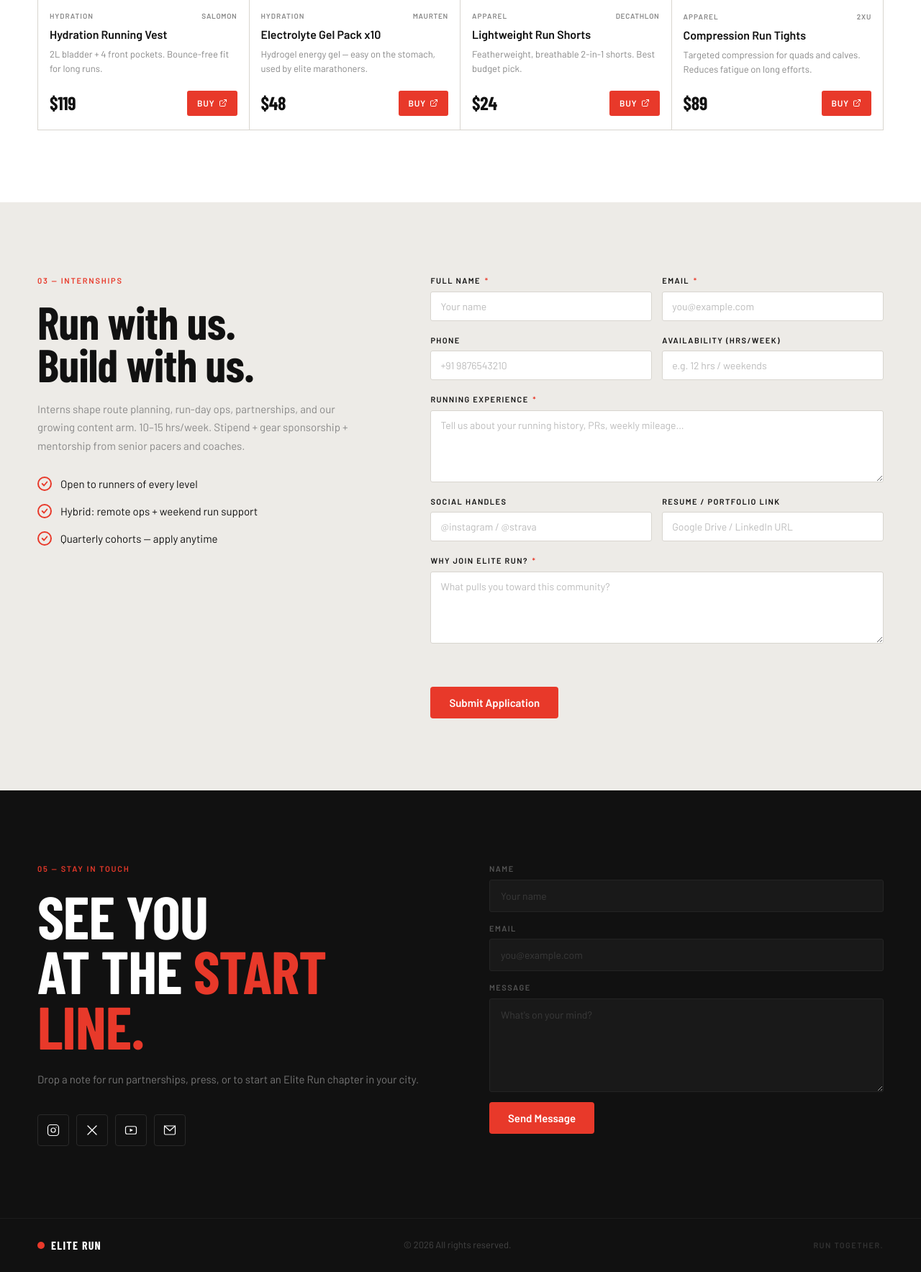
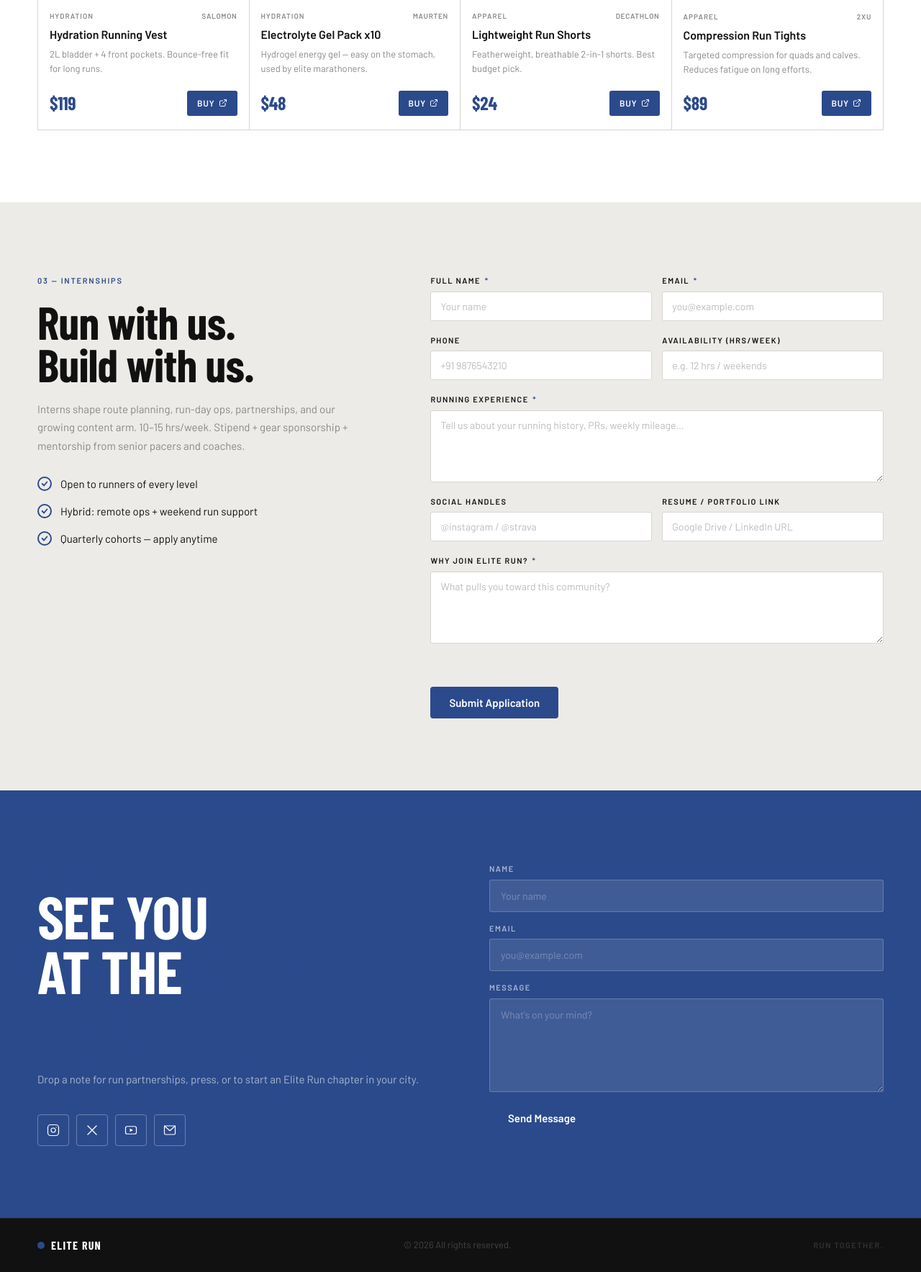
Before and after one commit to Nexus-git04/Elite-run, a Flask app: page / in a window 1280 px wide. Shown: the part 4010-5777 px from the top of the page at 72% size. Run offline with Flask 3, Linux system fonts and the light colour scheme; data comes from the database, SQL or seed files in the repository; both versions use the stored data as it was before the commit; some web fonts are replaced.

Commit message:
initial commit

```diff
--- a/elite-run/static/style.css
+++ b/elite-run/static/style.css
@@ -5,7 +5,7 @@
 *, *::before, *::after { margin: 0; padding: 0; box-sizing: border-box; }
 
 :root {
-  --red:    #E8392A;
+  --red:    #2B4A8C;
   --black:  #111111;
   --bg:     #EDEBE7;
   --white:  #FFFFFF;
@@ -63,7 +63,7 @@ body {
   transition: background .2s, color .2s, border-color .2s;
 }
 .btn-red      { background: var(--red);   color: #fff; }
-.btn-red:hover{ background: #c72b1d; }
+.btn-red:hover{ background: #1E3A6E; }
 .btn-black    { background: var(--black); color: #fff; }
 .btn-black:hover { background: #2e2e2e; }
 .btn-outline  { background: transparent; color: var(--black); border: 1.5px solid var(--black); padding: 12px 26px; }
@@ -248,6 +248,7 @@ nav {
   font-weight: 900;
   font-size: 54px;
   line-height: 1;
+  color: var(--red);
 }
 .stat-label {
   font-size: 11px;
@@ -259,7 +260,7 @@ nav {
 }
 
 /* ── MARQUEE ──────────────────────────────── */
-#marquee { background: var(--black); overflow: hidden; padding: 18px 0; }
+#marquee { background: var(--red); overflow: hidden; padding: 18px 0; }
 .marquee-track {
   display: flex;
   white-space: nowrap;
@@ -279,7 +280,7 @@ nav {
   font-family: 'Barlow Condensed', sans-serif;
   font-weight: 900;
   font-size: 36px;
-  color: var(--red);
+  color: rgba(255,255,255,0.4);
   flex-shrink: 0;
   padding: 0 6px;
 }
@@ -359,6 +360,7 @@ nav {
   font-weight: 900;
   font-size: 58px;
   line-height: 1;
+  color: var(--red);
 }
 .ev-month { font-size: 11px; font-weight: 700; letter-spacing: .1em; color: var(--muted); text-transform: uppercase; margin-top: 2px; }
 
@@ -380,8 +382,8 @@ nav {
   text-transform: uppercase; padding: 3px 8px; border-radius: 3px;
 }
 .badge-easy     { background: #E6F4E6; color: #2a7a2a; }
-.badge-moderate { background: #FFF3E0; color: #a04800; }
-.badge-hard     { background: #FEECEC; color: #b50000; }
+.badge-moderate { background: #EAF0FB; color: #2B4A8C; }
+.badge-hard     { background: #1E3A6E; color: #ffffff; }
 
 /* ── SHOP ─────────────────────────────────── */
 #shop {
@@ -413,9 +415,9 @@ nav {
   transition: all .15s;
 }
 .filter-tab:hover, .filter-tab.active {
-  background: var(--black);
+  background: var(--red);
   color: #fff;
-  border-color: var(--black);
+  border-color: var(--red);
 }
 
 .products-grid {
@@ -445,6 +447,7 @@ nav {
   font-weight: 800;
   font-size: 26px;
   letter-spacing: -.01em;
+  color: var(--red);
 }
 .btn-buy {
   background: var(--red);
@@ -464,7 +467,7 @@ nav {
   letter-spacing: .06em;
   transition: background .15s;
 }
-.btn-buy:hover { background: #c72b1d; }
+.btn-buy:hover { background: #1E3A6E; }
 .btn-buy svg { width: 12px; height: 12px; }
 
 /* ── INTERNS ──────────────────────────────── */
@@ -517,18 +520,18 @@ nav {
   outline: none;
   transition: border-color .15s;
 }
-.form-input:focus, .form-textarea:focus { border-color: var(--black); }
+.form-input:focus, .form-textarea:focus { border-color: var(--red); }
 .form-input::placeholder, .form-textarea::placeholder { color: #bbb; }
 .form-textarea { resize: vertical; min-height: 100px; }
 .form-submit { align-self: flex-start; }
 
 .form-msg { font-size: 14px; padding: 6px 0; min-height: 24px; }
 .form-msg.success { color: #2a7a2a; }
-.form-msg.error   { color: var(--red); }
+.form-msg.error   { color: #D32F2F; }
 
 /* ── CONTACT ──────────────────────────────── */
 #contact {
-  background: var(--black);
+  background: var(--red);
   padding: 100px var(--pad);
   display: grid;
   grid-template-columns: 1fr 1fr;
@@ -545,40 +548,40 @@ nav {
   margin-bottom: 24px;
   letter-spacing: -.01em;
 }
-.contact-sub { font-size: 15px; color: #777; line-height: 1.65; margin-bottom: 36px; }
+.contact-sub { font-size: 15px; color: rgba(255,255,255,0.6); line-height: 1.65; margin-bottom: 36px; }
 
 .social-row { display: flex; gap: 10px; flex-wrap: wrap; }
 .social-btn {
   width: 44px; height: 44px;
-  border: 1px solid #2a2a2a;
+  border: 1px solid rgba(255,255,255,0.3);
   border-radius: 4px;
   display: flex;
   align-items: center;
   justify-content: center;
   color: #fff;
   text-decoration: none;
-  transition: border-color .15s, color .15s;
+  transition: border-color .15s, background .15s;
 }
-.social-btn:hover { border-color: var(--red); color: var(--red); }
+.social-btn:hover { border-color: #fff; background: rgba(255,255,255,0.15); }
 .social-btn svg { width: 18px; height: 18px; }
 
 .contact-form { display: flex; flex-direction: column; gap: 14px; }
 .c-group { display: flex; flex-direction: column; gap: 6px; }
-.c-label { font-size: 11px; font-weight: 700; letter-spacing: .13em; text-transform: uppercase; color: #555; }
+.c-label { font-size: 11px; font-weight: 700; letter-spacing: .13em; text-transform: uppercase; color: rgba(255,255,255,0.6); }
 .c-input, .c-textarea {
   font-family: 'Barlow', sans-serif;
   font-size: 14px;
   padding: 13px 15px;
-  border: 1px solid #242424;
-  background: #191919;
+  border: 1px solid rgba(255,255,255,0.2);
+  background: rgba(255,255,255,0.1);
   border-radius: 3px;
   color: #fff;
   outline: none;
   width: 100%;
   transition: border-color .15s;
 }
-.c-input:focus, .c-textarea:focus { border-color: #444; }
-.c-input::placeholder, .c-textarea::placeholder { color: #3a3a3a; }
+.c-input:focus, .c-textarea:focus { border-color: rgba(255,255,255,0.6); }
+.c-input::placeholder, .c-textarea::placeholder { color: rgba(255,255,255,0.3); }
 .c-textarea { resize: vertical; min-height: 130px; }
 .contact-success { font-size: 14px; color: #6ee7b7; padding: 4px 0; }
 
```
Also changed, not shown: database.db (deleted).
